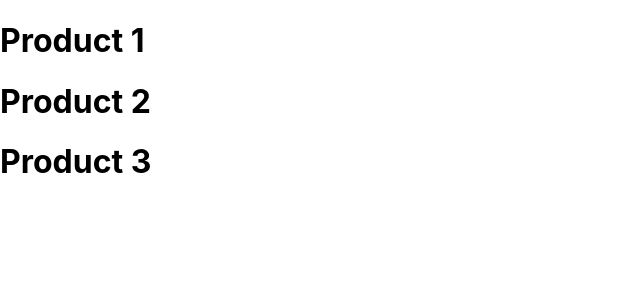
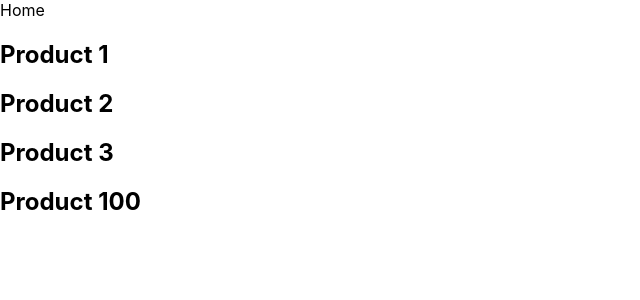
Before and after one commit to ZarelLast/NextJS1, a Next.js app: page /product in a window 1280 px wide. Shown: the top 300 px of the page, without its empty margins (0-640 px from the left). Built offline with nearby package versions, Linux system fonts and the light colour scheme.

Commit message:
link component nav

```diff
--- a/pages/_app.js
+++ b/pages/_app.js
@@ -1,7 +1,7 @@
-import '../styles/globals.css'
+import '../styles/globals.css';
 
 function MyApp({ Component, pageProps }) {
-  return <Component {...pageProps} />
+  return <Component {...pageProps} />;
 }
 
-export default MyApp
+export default MyApp;
--- a/pages/product/[productId]/review/[reviewId].js
+++ b/pages/product/[productId]/review/[reviewId].js
@@ -1,4 +1,4 @@
-import { useRouter } from "next/router";
+import { useRouter } from 'next/router';
 function Review() {
   const router = useRouter();
   const { productId, reviewId } = router.query;
--- a/pages/product/index.js
+++ b/pages/product/index.js
@@ -1,9 +1,29 @@
-function ProductList() {
-  return(
+import Link from 'next/link';
+
+function ProductList({productId = 100}) {
+  const list = [1, 2, 3];
+  const items = [];
+  for (const x of list) {
+    items.push(
+      <h2>
+        <Link href={`/product/${x}`}>
+          <a>Product {x}</a>
+        </Link>
+      </h2>
+    );
+  }
+
+  return (
     <>
-      <h1>Product 1</h1>
-      <h1>Product 2</h1>
-      <h1>Product 3</h1>
+      <Link href="/">
+        <a>Home</a>
+      </Link>
+      {items}
+      <h2>
+        <Link href={`/product/${productId}`} replace>
+          <a>Product {productId}</a>
+        </Link>
+      </h2>
     </>
   );
 }
--- a/pages/profile.js
+++ b/pages/profile.js
@@ -1,5 +1,5 @@
-function Profile(){
+function Profile() {
   return <h1>Profile Page</h1>;
-};
+}
 
 export default Profile;
```
Also changed, not shown: pages/index.js (+15 -3 lines).
